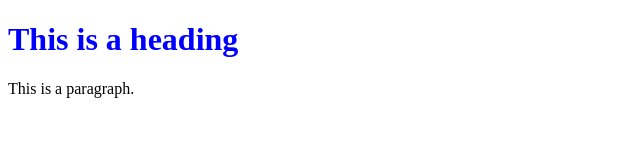
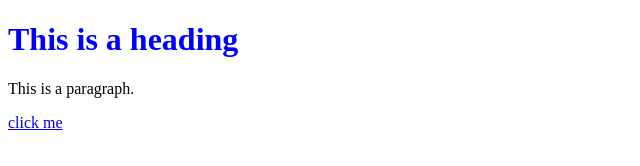
Before and after one commit to GeekShubhamRajput/oop-js, a website: page basics_of_js/document/heading.html in a window 1280 px wide. Shown: the full height of the page, 0-640 px from the left. Drawn offline with Linux system fonts and the light colour scheme.

Commit message:
EventHandler

```diff
--- a/basics_of_js/document/heading.html
+++ b/basics_of_js/document/heading.html
@@ -7,7 +7,10 @@
   <body>
     <h1 id="my-heading">This is a heading</h1>
     <p>This is a paragraph.</p>
+
+    <a href="#" onClick="return checkEvent(event)">click me</a>
+
+    <script src="heading.js"></script>
   </body>
 
-  <script src="heading.js"></script>
 </html>
--- a/basics_of_js/document/heading.js
+++ b/basics_of_js/document/heading.js
@@ -1,2 +1,6 @@
 var ele = document.getElementById("my-heading");
 ele.style.color = "blue";
+
+function checkEvent(event){
+  event.target.textContent = "Changed!!"
+}
```
